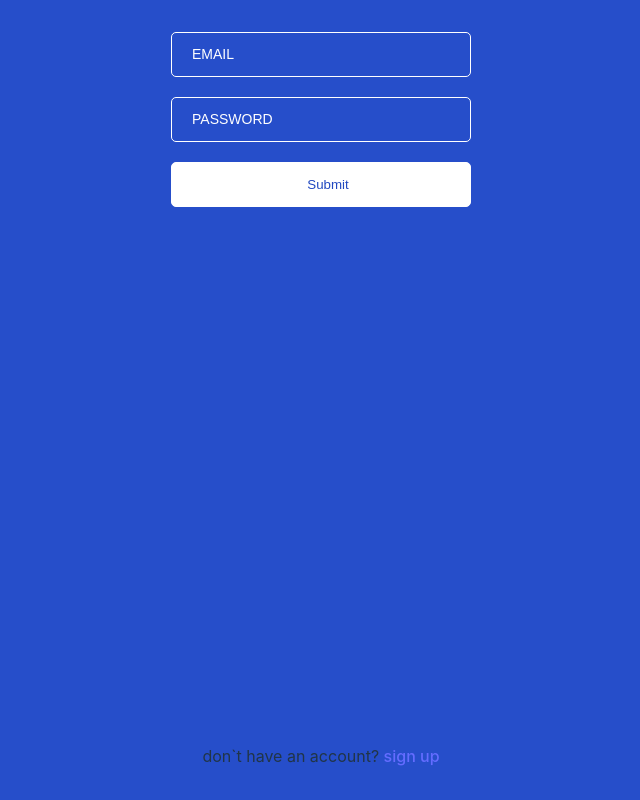
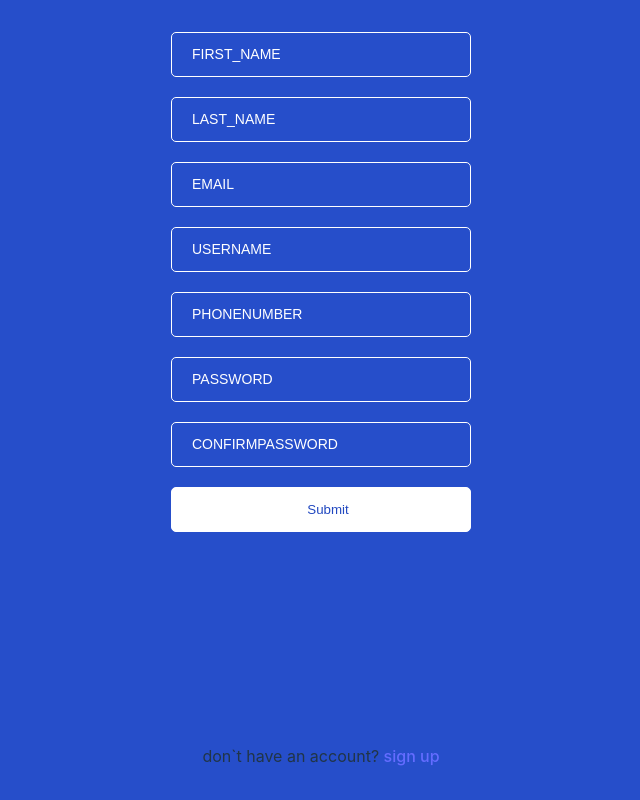
Before and after one commit to quickwrench/quickwrench-react, a React (Vite) app: page /userReg in a window 1280 px wide. Shown: the whole page, without its empty margins (319-959 px from the left). Built offline with nearby package versions, Linux system fonts and the light colour scheme.

Commit message:
feat: add input fields to the registration page

```diff
--- a/src/UserReg.jsx
+++ b/src/UserReg.jsx
@@ -41,8 +41,9 @@ export default function UserReg() {
           flexDirection: "column",
           height: "100%",
           width: "100%",
-          justifySelf: "center",
-          alignSelf: "center",
+          // justifySelf: "center",
+          // alignSelf: "center",
+          justifyContent: "space-evenly",
         }}
       >
         <form
@@ -56,6 +57,8 @@ export default function UserReg() {
           action="post"
         >
           <ErrorMessage message={error} />
+          <input type="text" placeholder="FIRST_NAME" />
+          <input type="text" placeholder="LAST_NAME" />
           <input
             type="text"
             placeholder="EMAIL"
@@ -65,13 +68,17 @@ export default function UserReg() {
             }}
           />
           <input
-            type="password"
-            placeholder="PASSWORD"
+            type="text"
+            placeholder="USERNAME"
             value={passInput}
             onChange={(event) => {
               setPassInput(event.target.value);
             }}
           />
+
+          <input type="text" placeholder="PHONENUMBER" />
+          <input type="text" placeholder="PASSWORD" />
+          <input type="text" placeholder="CONFIRMPASSWORD" />
 
           <input type="submit" className="button" to="/profile" />
         </form>
```
